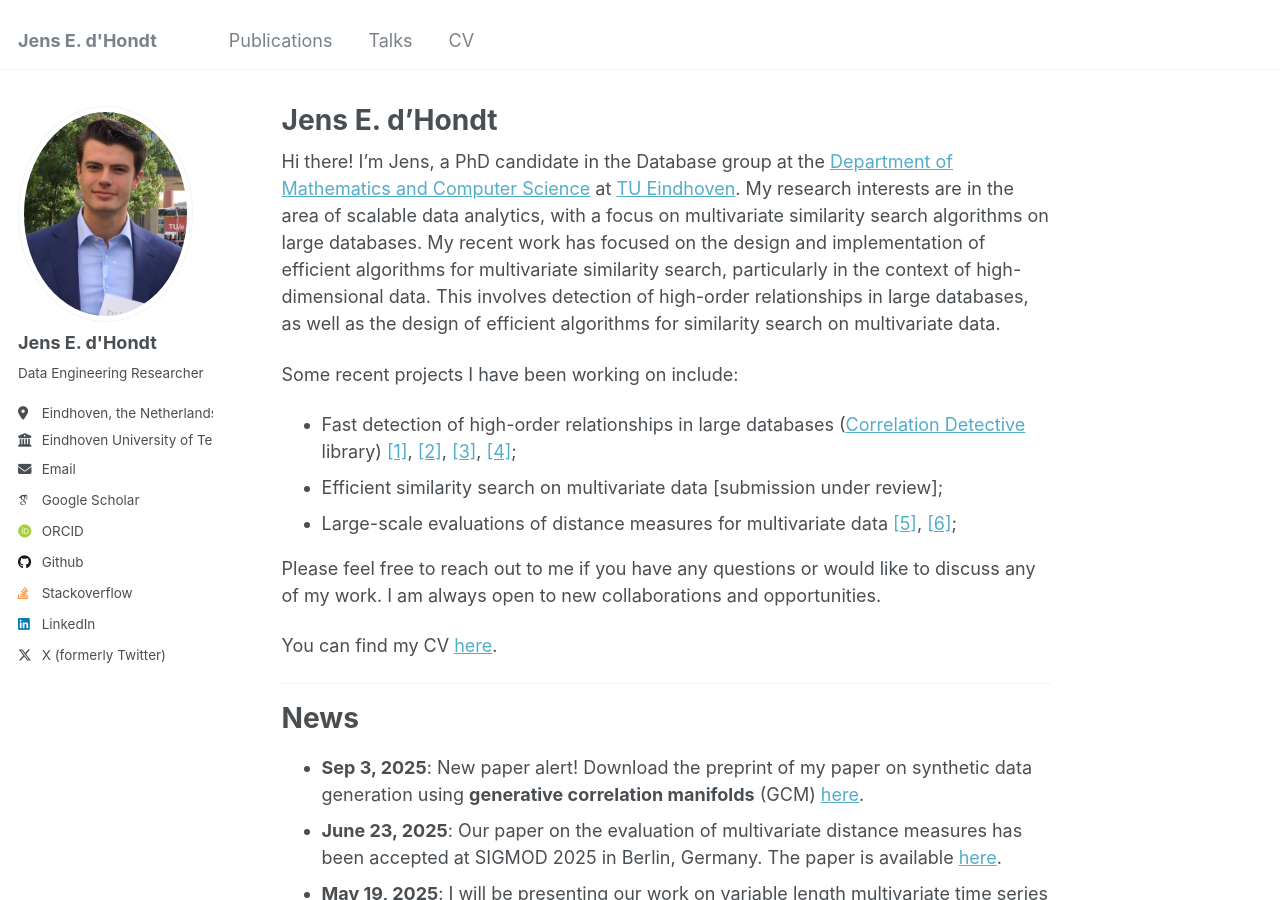
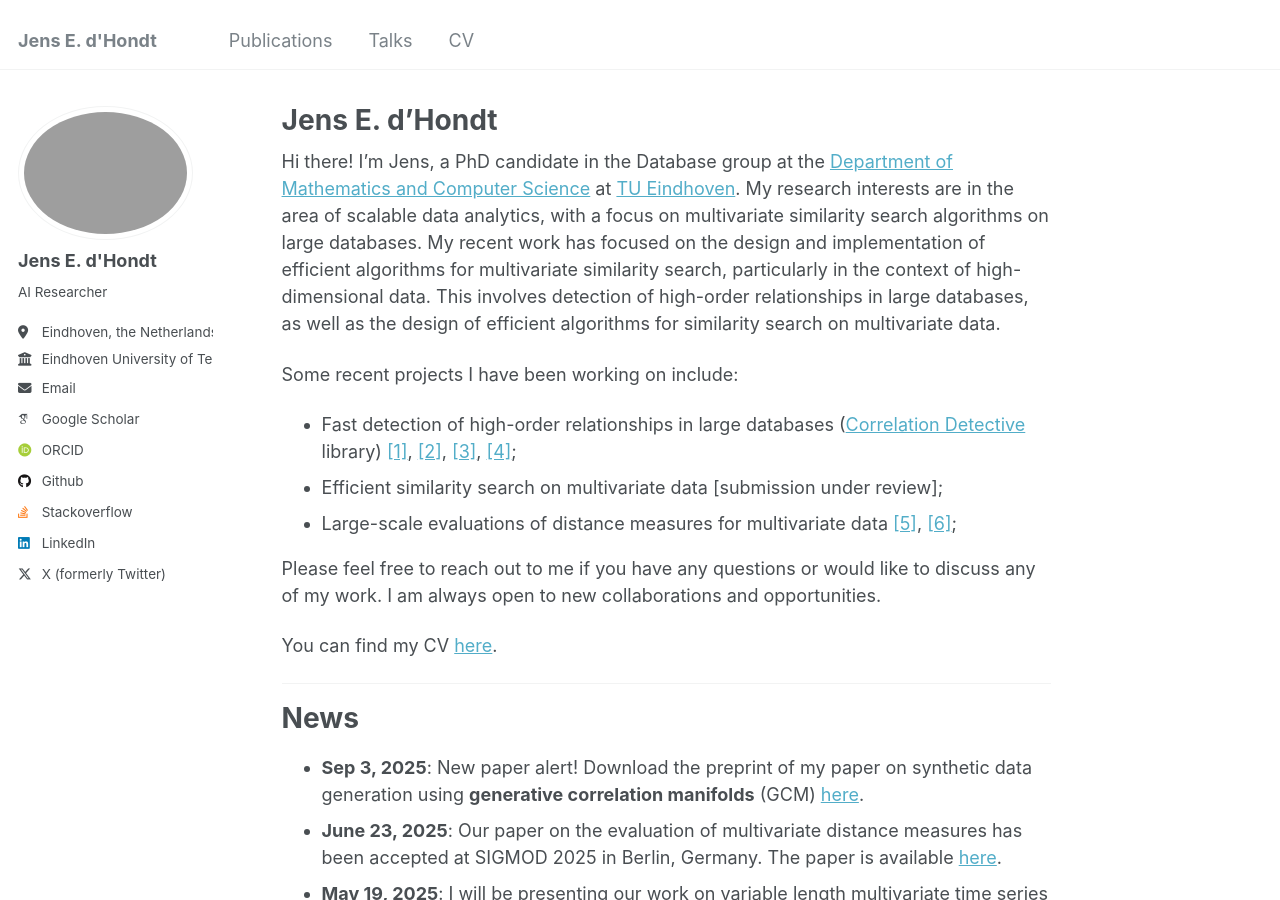
Before and after one commit to JdHondt/jdhondt.github.io, a Jekyll site: the page built from _pages/about.md, in a window 1280 px wide and 900 px high. Built offline with Jekyll 4.4.1, drawn with Linux system fonts in a browser that asks for light colours; some web fonts are replaced.

Commit message:
Update author profile information in config

```diff
--- a/_config.yml
+++ b/_config.yml
@@ -21,10 +21,10 @@ repository               : "jdhondt/jdhondt.github.io"
 #               Additional customization can be done by editing /_includes/author-profile.html
 author:
   # Biographic information
-  avatar           : "profile.jpeg"
+  avatar           : "meta-portrait-improved-cropped.png"
   name             : "Jens E. d'Hondt"
   pronouns         : # example: "he/him"
-  bio              : "Data Engineering Researcher"
+  bio              : "AI Researcher"
   location         : "Eindhoven, the Netherlands"
   employer         : "Eindhoven University of Technology"
   uri              : # URL
```
